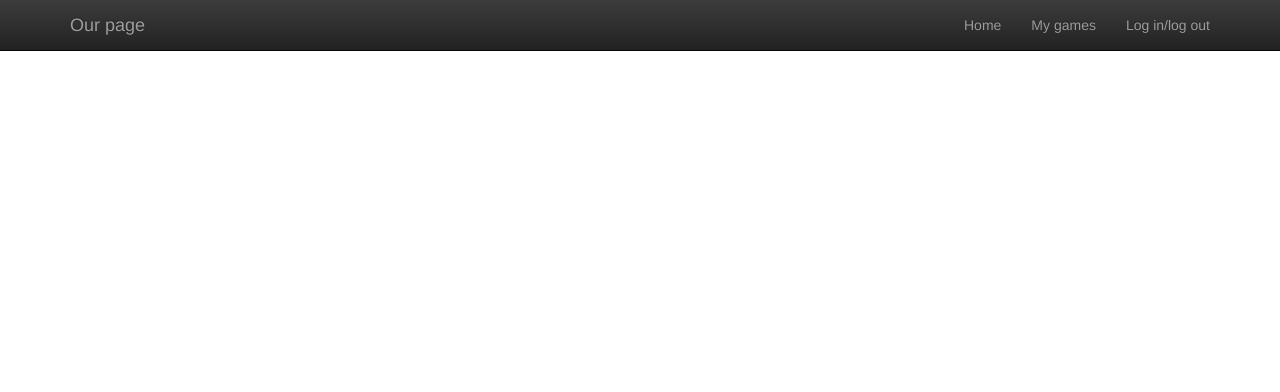
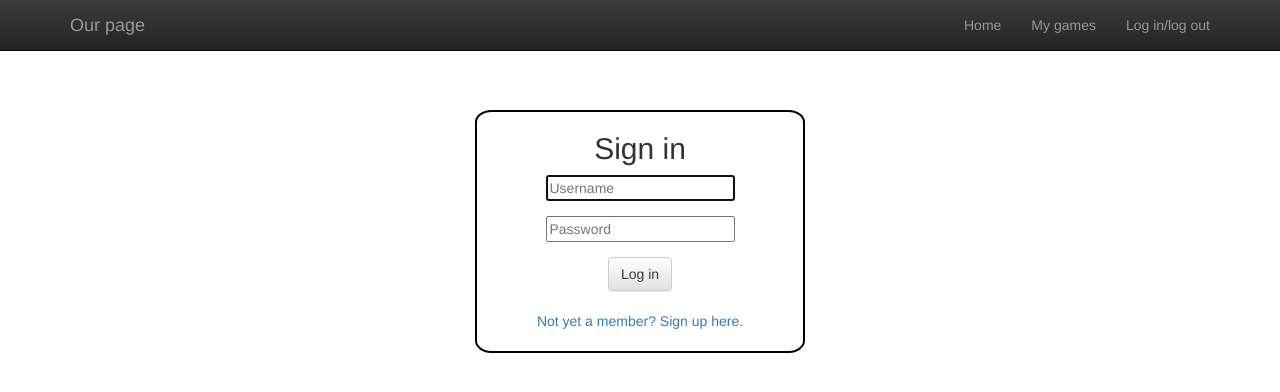
Before and after one commit to nlindroos/Gamestore-2015, a Django app: template gamestore/store/templates/store/login.html in a window 1280 px wide. Shown: the top 392 px of the page. Run offline with Django 3.2, Linux system fonts and the light colour scheme; the template is opened without the code that fills it, so the values that code supplies are empty; some libraries are stand-ins or nearby versions.

Commit message:
Created log in page.

```diff
--- /dev/null
+++ b/gamestore/store/static/store/bootstrap/js/ie10-viewport-bug-workaround.js
@@ -0,0 +1,22 @@
+/*!
+ * IE10 viewport hack for Surface/desktop Windows 8 bug
+ * Copyright 2014 Twitter, Inc.
+ * Licensed under the Creative Commons Attribution 3.0 Unported License. For
+ * details, see http://creativecommons.org/licenses/by/3.0/.
+ */
+
+// See the Getting Started docs for more information:
+// http://getbootstrap.com/getting-started/#support-ie10-width
+
+(function () {
+  'use strict';
+  if (navigator.userAgent.match(/IEMobile\/10\.0/)) {
+    var msViewportStyle = document.createElement('style')
+    msViewportStyle.appendChild(
+      document.createTextNode(
+        '@-ms-viewport{width:auto!important}'
+      )
+    )
+    document.querySelector('head').appendChild(msViewportStyle)
+  }
+})();
--- /dev/null
+++ b/gamestore/store/static/store/css/login.css
@@ -0,0 +1,10 @@
+#signin-form {
+    margin-top: 50px;
+    max-width: 330px;
+    margin-left: auto;
+    margin-right: auto;
+    text-align: center;
+    border: 2px solid black;
+    padding-bottom: 20px;
+    border-radius: 5%;
+}
--- a/gamestore/store/templates/store/base.html
+++ b/gamestore/store/templates/store/base.html
@@ -1,13 +1,12 @@
 {% load staticfiles %}
-
-<html>
+<!DOCTYPE html>
+<html lang="en">
 <head>
     <link rel="stylesheet" type="text/css" media="screen" href="{% static 'store/bootstrap/css/bootstrap.min.css' %}">
     <link rel="stylesheet" type="text/css" media="screen" href="{% static 'store/bootstrap/css/bootstrap-theme.min.css' %}">
     <link rel="stylesheet" type="text/css" media="screen" href="{% static 'store/css/base.css' %}">
-
-    <script type="text/javascript" src="{% static 'store/js/jquery-1.11.2.min.js' %}"></script>
-    <script type="text/javascript" src="{% static 'store/bootstrap/js/bootstrap.min.js' %}"></script>
+    {% block head %}
+    {% endblock %}
 </head>
 <body>
     <div class="navbar navbar-inverse navbar-fixed-top" role="navigation">
@@ -34,6 +33,9 @@
     {% block content %}
     {% endblock %}
 
-
+    <!-- jquery could also be fetched from the NeTz -->
+    <script type="text/javascript" src="{% static 'store/js/jquery-1.11.2.min.js' %}"></script>
+    <script type="text/javascript" src="{% static 'store/bootstrap/js/bootstrap.min.js' %}"></script>
+    <script type="text/javascript" src="{% static 'store/bootstrap/js/ie10-viewport-bug-workaround.js' %}"></script>
 </body>
 </html>
--- a/gamestore/store/templates/store/login.html
+++ b/gamestore/store/templates/store/login.html
@@ -1 +1,27 @@
-{% extends "base.html" %}
+{% extends "store/base.html" %}
+{% load staticfiles %}
+
+{% block head %}
+<link rel="stylesheet" type="text/css" media="screen" href="{% static 'store/css/login.css' %}">
+{% endblock %}
+
+{% block content %}
+<div class="container" id="signin-form">
+    <form>
+        <h2>Sign in</h2>
+        <div class="form-group">
+            <label for="userName" class="sr-only">Email address</label>
+            <input type="text" id="userName" placeholder="Username" autocomplete="on" required autofocus>
+        </div>
+        <div class="form-group">
+            <label for="password" class="sr-only">Password</label>
+            <input type="password" id="password" placeholder="Password" required>
+        </div>
+        <button type="submit" class="btn btn-default">Log in</button>
+    </form>
+    <br><div><a href="#">Not yet a member? Sign up here.</a></div>
+</div>
+
+
+
+{% endblock %}
--- a/gamestore/store/urls.py
+++ b/gamestore/store/urls.py
@@ -6,7 +6,7 @@ urlpatterns = patterns('',
     # url(r'^$', 'gamestore.views.home', name='home'),
     # url(r'^blog/', include('blog.urls')),
 
-    url(r'^login/?$', 'django.contrib.auth.views.login', {'template_name': 'store/login.html'}),
+    url(r'^login/?$', login_view), #'django.contrib.auth.views.login', {'template_name': 'store/login.html'}),
     url(r'^signup/?$', signup_view),
     url(r'^(?:allgames)?/?$', all_games_view),
     url(r'^mygames/?$', my_games_view),
--- a/gamestore/store/views.py
+++ b/gamestore/store/views.py
@@ -21,7 +21,7 @@ def my_view(request):
             # Return a 'disabled account' error message
     else:
         # Return an 'invalid login' error message.'''
-    return HttpResponse('Welcome to login. Not implemented')
+    return render(request, 'store/login.html')
 
 def signup_view(request):
     return HttpResponse('Welcome to signup. Not implemented')
```
